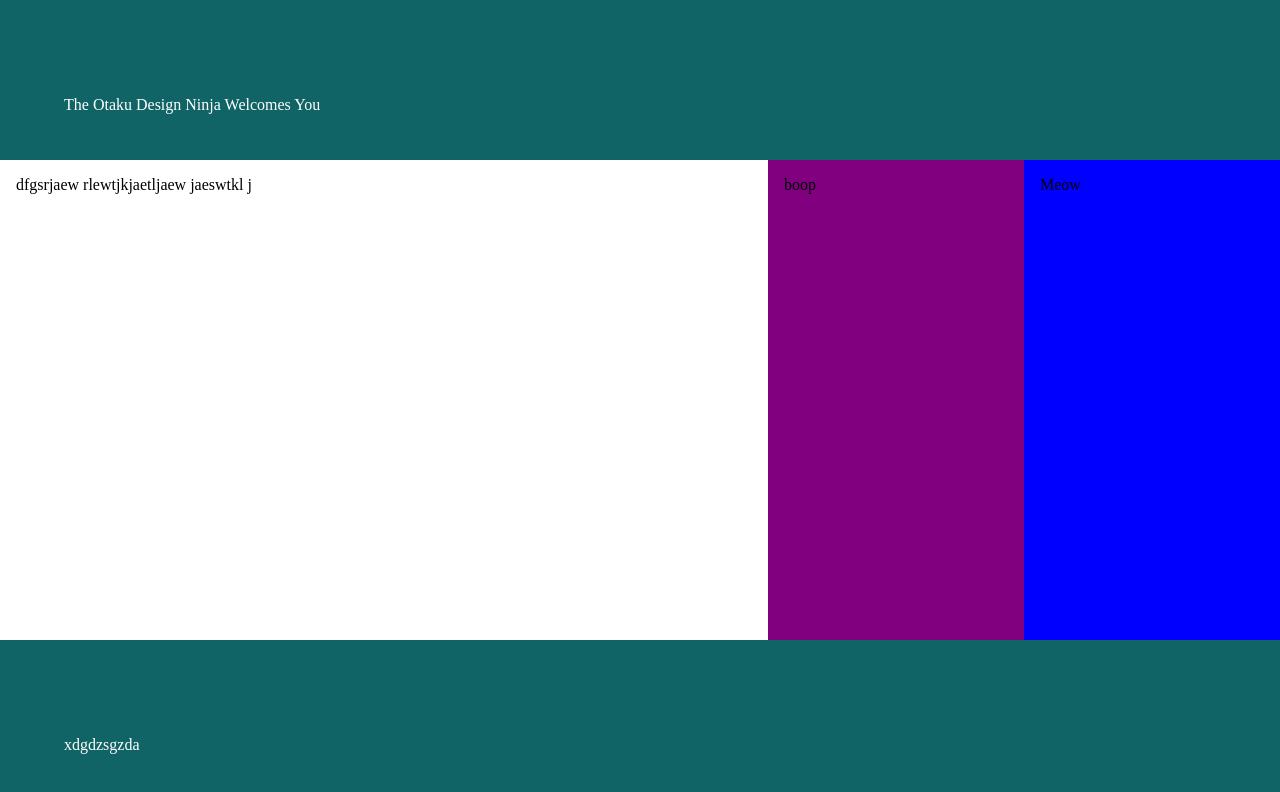
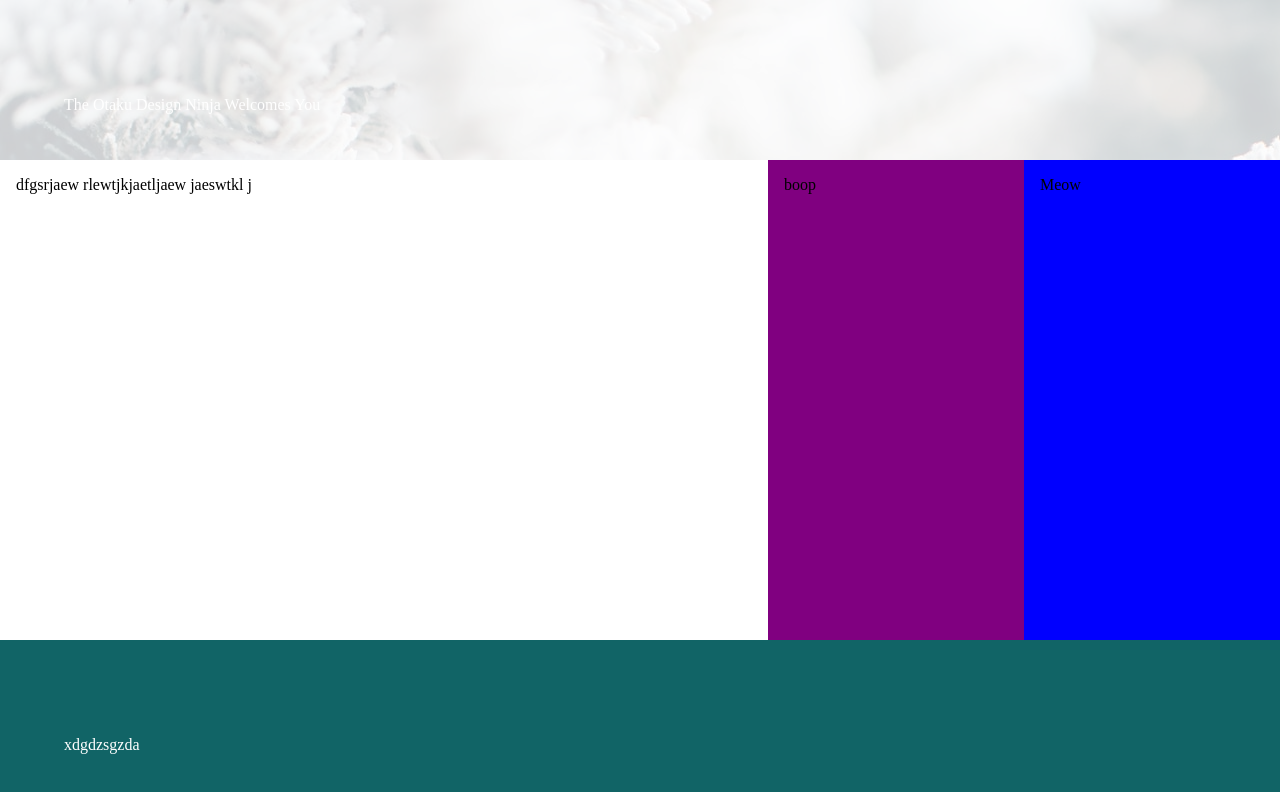
Before and after one commit to ToboesPawPrints/kaleighshi, a plain HTML site: page index.html in a window 1280 px wide. Drawn offline with Linux system fonts and the light colour scheme.

Commit message:
Updating background for the header.

```diff
--- a/index.html
+++ b/index.html
@@ -11,8 +11,11 @@
     </head>
     <body>
 
-<header><div class="margin">
+<header>
+    <div class="margin">
+    <div id="header-bg">
     The Otaku Design Ninja Welcomes You
+    </div>
 </div>
 </header>
 <div id="main"><article>
--- a/styles.css
+++ b/styles.css
@@ -20,6 +20,8 @@ Elephant - use the * selector to somehow target parent elements. */
     margin-left: 3em;
     margin-top: 5rem;
 }
+
+
 
 #main {
      display: flex;
@@ -46,7 +48,13 @@ Elephant - use the * selector to somehow target parent elements. */
     order: 2;
 }
 
-header, footer {
+header {
+    background-image: url("Images/SnowFir.jpg");
+    opacity: 20%;
+    color: white;
+    height: 20vh;
+}
+footer {
     background: #116466;
     color: white;
     height: 20vh;
```
